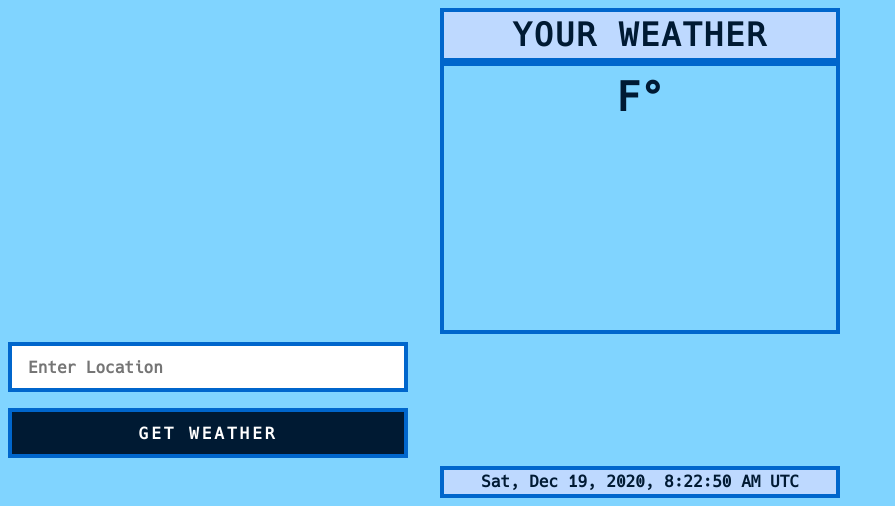
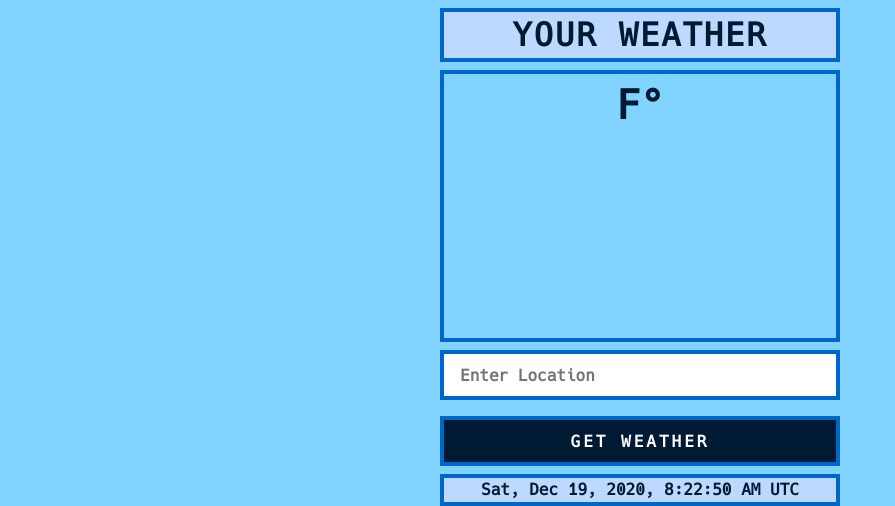
Before and after one commit to brandon-wallace/simpleweatherreport, a Flask app: template application/templates/weather.html in a window 1280 px wide. Shown: the top 506 px of the page, without its empty margins (0-895 px from the left). Run offline with Flask 2, Linux system fonts and the light colour scheme; the template is opened without the code that fills it: values that come from a table or form of the project are taken from there, others are empty; some web fonts are replaced.

Commit message:
Minor update

```diff
--- a/application/routes.py
+++ b/application/routes.py
@@ -36,8 +36,8 @@
     if text['status'] == 'success':
         lat = text['lat']
         lon = text['lon']
+        region_name = text['regionName']
         city = text['city']
-        region_name = text['regionName']
         country = text['country']
         return lat, lon, region_name, city, country
     else:
--- a/application/static/css/style.css
+++ b/application/static/css/style.css
@@ -57,6 +57,7 @@
 
 main {
     width: 100%;
+    height: 100%;
     padding: 0 .5rem 0 .5rem;
     -webkit-box-sizing: border-box;
             box-sizing: border-box;
@@ -79,7 +80,7 @@
             box-sizing: border-box;
     background-color: #BED9FF;
     background-color: var(--softer-blue, #BED9FF);
-    border: 2px solid #0066CC;
+    border: 4px solid #0066CC;
     border: 4px solid var(--medium-blue, #0066CC);
 }
 
@@ -183,7 +184,7 @@
     display: -ms-flexbox;
     display: flex;
     max-width: 400px;
-    margin-bottom: .5rem;
+    margin: 0 auto .5rem auto;
     -webkit-box-orient: vertical;
     -webkit-box-direction: normal;
         -ms-flex-direction: column;
@@ -396,7 +397,7 @@
         font-size: 3.5rem;
     }
     .header__title {
-        margin: .5rem auto 0 auto;
+        margin: .5rem auto .5rem auto;
     }
     table {
         width: 100%;
```
